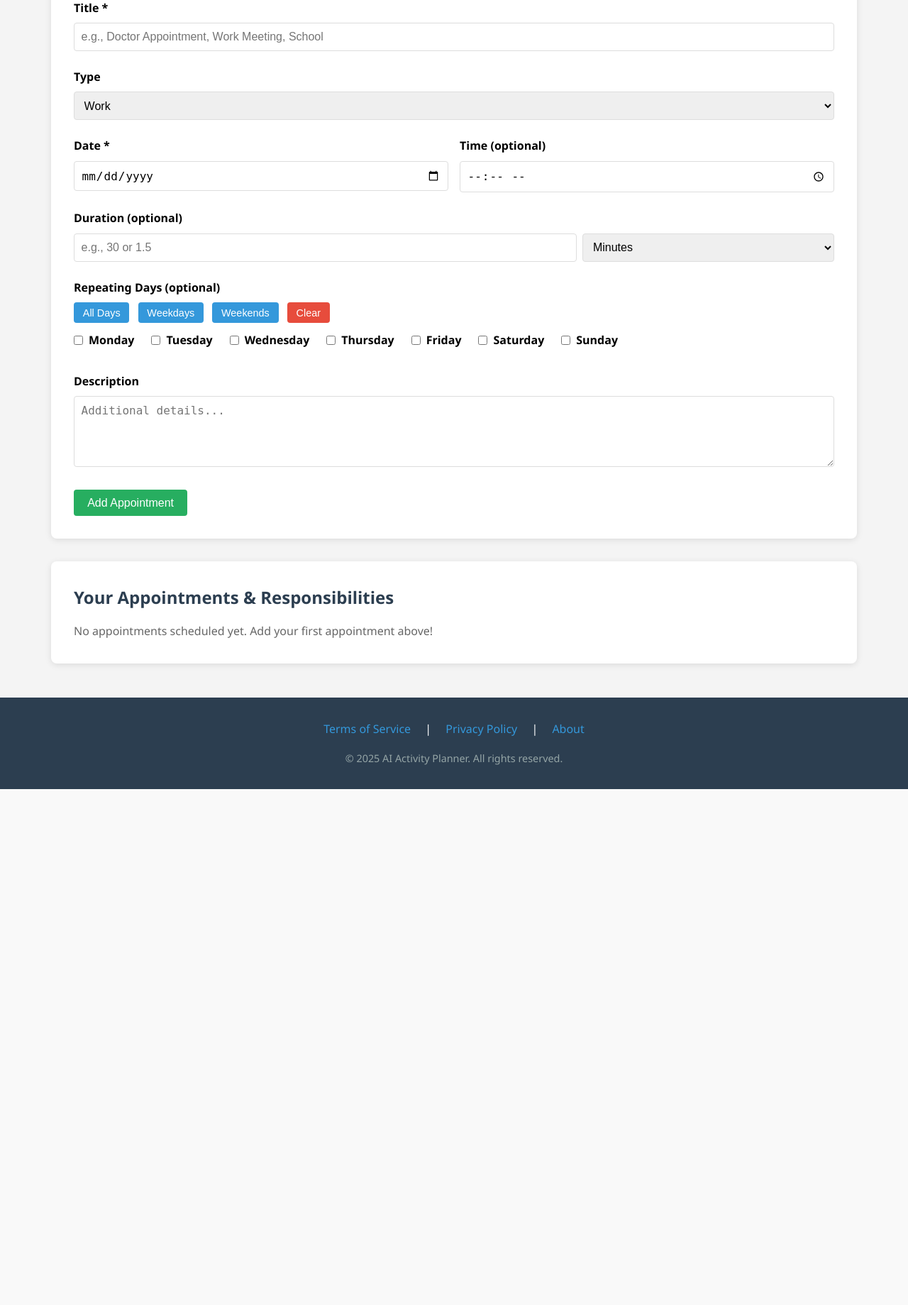
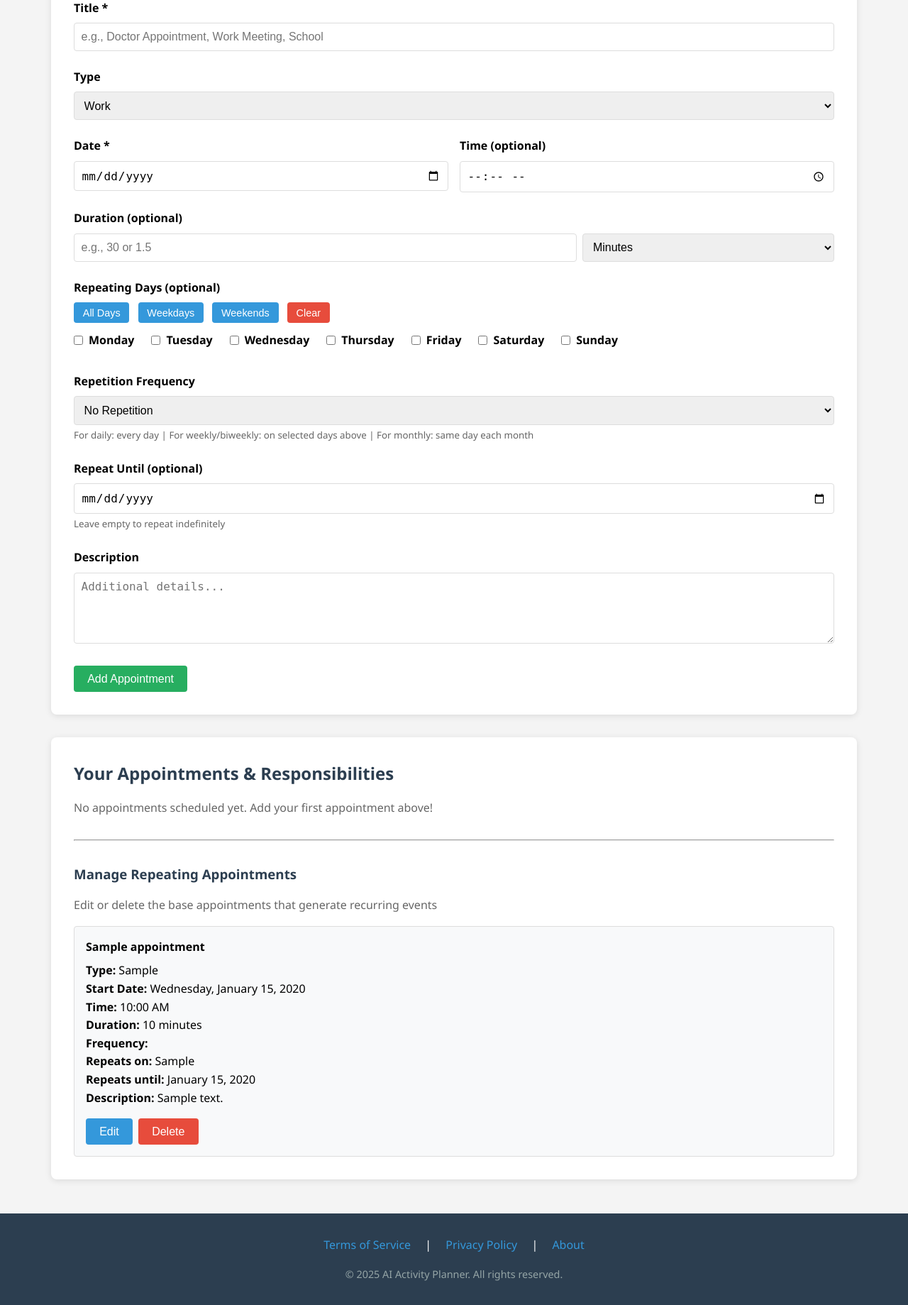
Before and after one commit to gyampols/Ai-Activity-Planner, a Flask app: page /log in a window 1280 px wide. Shown: the part 2267-4106 px from the top of the page at 71% size. Before the commit the page ends 3379 px from the top, so only its background shows below. Run offline with Flask 3, Linux system fonts and the light colour scheme; a user stored in the database is signed in; tables that the repository leaves empty hold one stand-in row (values such as "Sample post"); some libraries are stand-ins or nearby versions.

Commit message:
last commit

```diff
--- a/app.py
+++ b/app.py
@@ -162,6 +162,16 @@ def _apply_schema_migrations() -> None:
             ADD COLUMN IF NOT EXISTS additional_information TEXT;
         '''))
 
+        # Add repeating event frequency and end date fields
+        db.session.execute(db.text('''
+            ALTER TABLE appointment
+            ADD COLUMN IF NOT EXISTS repeat_frequency VARCHAR(20);
+        '''))
+        db.session.execute(db.text('''
+            ALTER TABLE appointment
+            ADD COLUMN IF NOT EXISTS repeat_until DATE;
+        '''))
+
         db.session.commit()
         logger.info("Database migrations completed successfully")
     except Exception as e:
--- a/routes/activities.py
+++ b/routes/activities.py
@@ -15,16 +15,30 @@ activities_bp = Blueprint('activities', __name__)
 @login_required
 def log():
     """Display user's activities and upcoming appointments."""
+    from datetime import timedelta
+
     activities = Activity.query.filter_by(user_id=current_user.id).all()
 
-    # Only show appointments from today onwards
+    # Get all appointments for the user (including repeating ones)
+    all_appointments = Appointment.query.filter_by(user_id=current_user.id).all()
+
+    # Expand repeating appointments into individual occurrences
+    # Show appointments for the next 90 days
     today = date.today()
-    appointments = Appointment.query.filter(
-        Appointment.user_id == current_user.id,
-        Appointment.date >= today
-    ).order_by(Appointment.date.asc()).all()
+    end_date = today + timedelta(days=90)
 
-    return render_template('log.html', activities=activities, appointments=appointments)
+    expanded_appointments = []
+    for apt in all_appointments:
+        occurrences = apt.get_occurrences(today, end_date)
+        expanded_appointments.extend(occurrences)
+
+    # Sort by date and time
+    expanded_appointments.sort(key=lambda x: (x['date'], x['time'] if x['time'] else dt.min.time()))
+
+    return render_template('log.html',
+                         activities=activities,
+                         appointments=expanded_appointments,
+                         base_appointments=all_appointments)  # For editing/deleting
 
 
 @activities_bp.route('/add_activity', methods=['POST'])
@@ -110,6 +124,8 @@ def add_appointment():
     duration_unit = request.form.get('duration_unit', 'minutes')
     description = request.form.get('description', '').strip()
     repeating_days = request.form.getlist('repeating_days')
+    repeat_frequency = request.form.get('repeat_frequency', '').strip()
+    repeat_until_str = request.form.get('repeat_until', '').strip()
 
     if not title or not date_str:
         flash('Title and date are required!', 'error')
@@ -145,8 +161,28 @@ def add_appointment():
             flash('Duration must be a valid number!', 'error')
             return redirect(url_for('activities.log'))
 
+    # Parse repeat until date if provided
+    repeat_until_date = None
+    if repeat_until_str:
+        try:
+            repeat_until_date = dt.strptime(repeat_until_str, '%Y-%m-%d').date()
+            if repeat_until_date < appointment_date:
+                flash('Repeat until date must be after the start date!', 'error')
+                return redirect(url_for('activities.log'))
+        except ValueError:
+            flash('Invalid repeat until date format!', 'error')
+            return redirect(url_for('activities.log'))
+
     # Join repeating days with comma
     repeating_days_str = ','.join(repeating_days) if repeating_days else None
+
+    # Validate frequency and repeating days combination
+    if repeat_frequency and repeat_frequency != 'none':
+        if not repeating_days_str and repeat_frequency in ['weekly', 'biweekly']:
+            flash('Please select at least one day for weekly/biweekly repetition!', 'error')
+            return redirect(url_for('activities.log'))
+    else:
+        repeat_frequency = None  # Clear frequency if set to 'none'
 
     appointment = Appointment(
         user_id=current_user.id,
@@ -156,7 +192,9 @@ def add_appointment():
         time=appointment_time,
         duration_minutes=duration_minutes,
         description=description[:1000] if description else None,
-        repeating_days=repeating_days_str
+        repeating_days=repeating_days_str,
+        repeat_frequency=repeat_frequency,
+        repeat_until=repeat_until_date
     )
 
     db.session.add(appointment)
@@ -255,6 +293,8 @@ def edit_appointment(appointment_id):
     duration_unit = request.form.get('duration_unit', 'minutes')
     description = request.form.get('description', '').strip()
     repeating_days = request.form.getlist('repeating_days')
+    repeat_frequency = request.form.get('repeat_frequency', '').strip()
+    repeat_until_str = request.form.get('repeat_until', '').strip()
 
     if not title or not date_str:
         flash('Title and date are required!', 'error')
@@ -290,6 +330,26 @@ def edit_appointment(appointment_id):
             flash('Duration must be a valid number!', 'error')
             return redirect(url_for('activities.log'))
 
+    # Parse repeat until date if provided
+    repeat_until_date = None
+    if repeat_until_str:
+        try:
+            repeat_until_date = dt.strptime(repeat_until_str, '%Y-%m-%d').date()
+            if repeat_until_date < appointment_date:
+                flash('Repeat until date must be after the start date!', 'error')
+                return redirect(url_for('activities.log'))
+        except ValueError:
+            flash('Invalid repeat until date format!', 'error')
+            return redirect(url_for('activities.log'))
+
+    # Validate frequency and repeating days combination
+    if repeat_frequency and repeat_frequency != 'none':
+        if not repeating_days and repeat_frequency in ['weekly', 'biweekly']:
+            flash('Please select at least one day for weekly/biweekly repetition!', 'error')
+            return redirect(url_for('activities.log'))
+    else:
+        repeat_frequency = None  # Clear frequency if set to 'none'
+
     # Update appointment fields
     appointment.title = title[:200]
     appointment.appointment_type = appointment_type if appointment_type else 'Other'
@@ -298,6 +358,8 @@ def edit_appointment(appointment_id):
     appointment.duration_minutes = duration_minutes
     appointment.description = description[:1000] if description else None
     appointment.repeating_days = ','.join(repeating_days) if repeating_days else None
+    appointment.repeat_frequency = repeat_frequency
+    appointment.repeat_until = repeat_until_date
 
     db.session.commit()
     flash('Appointment updated successfully!', 'success')
--- a/templates/log.html
+++ b/templates/log.html
@@ -356,6 +356,28 @@
         </div>
 
         <div class="form-group">
+            <label for="repeat_frequency">Repetition Frequency</label>
+            <select id="repeat_frequency" name="repeat_frequency">
+                <option value="none">No Repetition</option>
+                <option value="daily">Daily</option>
+                <option value="weekly">Weekly</option>
+                <option value="biweekly">Every 2 Weeks</option>
+                <option value="monthly">Monthly</option>
+            </select>
+            <small style="color: #666; display: block; margin-top: 0.25rem;">
+                For daily: every day | For weekly/biweekly: on selected days above | For monthly: same day each month
+            </small>
+        </div>
+
+        <div class="form-group">
+            <label for="repeat_until">Repeat Until (optional)</label>
+            <input type="date" id="repeat_until" name="repeat_until" placeholder="Leave empty for no end date">
+            <small style="color: #666; display: block; margin-top: 0.25rem;">
+                Leave empty to repeat indefinitely
+            </small>
+        </div>
+
+        <div class="form-group">
             <label for="appointment_description">Description</label>
             <textarea id="appointment_description" name="description" placeholder="Additional details..."></textarea>
         </div>
@@ -369,8 +391,13 @@
     {% if appointments %}
         <div style="display: grid; gap: 1rem; margin-top: 1rem;">
             {% for appointment in appointments %}
-                <div style="border: 1px solid #ddd; padding: 1rem; border-radius: 4px; background: {% if appointment.appointment_type == 'Work' %}#fff3cd{% elif appointment.appointment_type == 'School' %}#d1ecf1{% elif appointment.appointment_type == 'Doctor' %}#f8d7da{% elif appointment.appointment_type == 'Plans' %}#d4edda{% else %}#f8f9fa{% endif %};">
-                    <h3 style="margin-bottom: 0.5rem;">{{ appointment.title }}</h3>
+                <div style="border: 1px solid #ddd; padding: 1rem; border-radius: 4px; background: {% if appointment.appointment_type == 'Work' %}#fff3cd{% elif appointment.appointment_type == 'School' %}#d1ecf1{% elif appointment.appointment_type == 'Medical' %}#f8d7da{% elif appointment.appointment_type == 'Social' %}#d4edda{% else %}#f8f9fa{% endif %};">
+                    <h3 style="margin-bottom: 0.5rem;">
+                        {{ appointment.title }}
+                        {% if appointment.is_repeating %}
+                            <span style="font-size: 0.8rem; color: #666; font-weight: normal;">🔁 Recurring</span>
+                        {% endif %}
+                    </h3>
                     <p><strong>Type:</strong> {{ appointment.appointment_type }}</p>
                     <p><strong>Date:</strong> {{ appointment.date.strftime('%A, %B %d, %Y') }}</p>
                     {% if appointment.time %}
@@ -379,33 +406,78 @@
                     {% if appointment.duration_minutes %}
                         <p><strong>Duration:</strong> {{ appointment.duration_minutes }} minutes</p>
                     {% endif %}
-                    {% if appointment.repeating_days %}
-                        <p><strong>Repeats on:</strong> {{ appointment.repeating_days }}</p>
-                    {% endif %}
                     {% if appointment.description %}
                         <p><strong>Description:</strong> {{ appointment.description }}</p>
                     {% endif %}
+                </div>
+            {% endfor %}
+        </div>
+    {% else %}
+        <p style="margin-top: 1rem; color: #666;">No appointments scheduled yet. Add your first appointment above!</p>
+    {% endif %}
+
+    <hr style="margin: 2rem 0;">
+
+    <h3>Manage Repeating Appointments</h3>
+    <p style="color: #666; margin-bottom: 1rem;">Edit or delete the base appointments that generate recurring events</p>
+    {% if base_appointments %}
+        <div style="display: grid; gap: 1rem; margin-top: 1rem;">
+            {% for apt in base_appointments %}
+                <div style="border: 1px solid #ddd; padding: 1rem; border-radius: 4px; background: #f8f9fa;">
+                    <h4 style="margin-bottom: 0.5rem;">{{ apt.title }}</h4>
+                    <p><strong>Type:</strong> {{ apt.appointment_type }}</p>
+                    <p><strong>Start Date:</strong> {{ apt.date.strftime('%A, %B %d, %Y') }}</p>
+                    {% if apt.time %}
+                        <p><strong>Time:</strong> {{ apt.time.strftime('%I:%M %p') }}</p>
+                    {% endif %}
+                    {% if apt.duration_minutes %}
+                        <p><strong>Duration:</strong> {{ apt.duration_minutes }} minutes</p>
+                    {% endif %}
+                    {% if apt.repeat_frequency %}
+                        <p><strong>Frequency:</strong>
+                            {% if apt.repeat_frequency == 'daily' %}Daily
+                            {% elif apt.repeat_frequency == 'weekly' %}Weekly
+                            {% elif apt.repeat_frequency == 'biweekly' %}Every 2 Weeks
+                            {% elif apt.repeat_frequency == 'monthly' %}Monthly
+                            {% endif %}
+                        </p>
+                    {% endif %}
+                    {% if apt.repeating_days %}
+                        <p><strong>Repeats on:</strong> {{ apt.repeating_days }}</p>
+                    {% endif %}
+                    {% if apt.repeat_until %}
+                        <p><strong>Repeats until:</strong> {{ apt.repeat_until.strftime('%B %d, %Y') }}</p>
+                    {% else %}
+                        {% if apt.repeat_frequency %}
+                            <p><strong>Repeats:</strong> Indefinitely</p>
+                        {% endif %}
+                    {% endif %}
+                    {% if apt.description %}
+                        <p><strong>Description:</strong> {{ apt.description }}</p>
+                    {% endif %}
                     <div style="margin-top: 1rem; display: flex; gap: 0.5rem;">
                         <button type="button" class="btn btn-primary"
-                                data-appointment-id="{{ appointment.id }}"
-                                data-appointment-title="{{ appointment.title }}"
-                                data-appointment-type="{{ appointment.appointment_type }}"
-                                data-appointment-date="{{ appointment.date.strftime('%Y-%m-%d') }}"
-                                data-appointment-time="{{ appointment.time.strftime('%H:%M') if appointment.time else '' }}"
-                                data-appointment-duration="{{ appointment.duration_minutes or 0 }}"
-                                data-appointment-description="{{ appointment.description or '' }}"
-                                data-appointment-repeating-days="{{ appointment.repeating_days or '' }}"
+                                data-appointment-id="{{ apt.id }}"
+                                data-appointment-title="{{ apt.title }}"
+                                data-appointment-type="{{ apt.appointment_type }}"
+                                data-appointment-date="{{ apt.date.strftime('%Y-%m-%d') }}"
+                                data-appointment-time="{{ apt.time.strftime('%H:%M') if apt.time else '' }}"
+                                data-appointment-duration="{{ apt.duration_minutes or 0 }}"
+                                data-appointment-description="{{ apt.description or '' }}"
+                                data-appointment-repeating-days="{{ apt.repeating_days or '' }}"
+                                data-appointment-repeat-frequency="{{ apt.repeat_frequency or 'none' }}"
+                                data-appointment-repeat-until="{{ apt.repeat_until.strftime('%Y-%m-%d') if apt.repeat_until else '' }}"
                                 onclick="openEditAppointmentModal(this)">Edit</button>
-                        <form method="POST" action="{{ url_for('activities.delete_appointment', appointment_id=appointment.id) }}" style="display: inline;">
+                        <form method="POST" action="{{ url_for('activities.delete_appointment', appointment_id=apt.id) }}" style="display: inline;">
                             <input type="hidden" name="csrf_token" value="{{ csrf_token() }}"/>
-                            <button type="submit" class="btn btn-danger" onclick="return confirm('Are you sure you want to delete this appointment?')">Delete</button>
+                            <button type="submit" class="btn btn-danger" onclick="return confirm('Are you sure you want to delete this appointment? This will remove all future occurrences.')">Delete</button>
                         </form>
                     </div>
                 </div>
             {% endfor %}
         </div>
     {% else %}
-        <p style="margin-top: 1rem; color: #666;">No appointments scheduled yet. Add your first appointment above!</p>
+        <p style="color: #666;">No base appointments</p>
     {% endif %}
 </div>
 
@@ -540,6 +612,23 @@
                 </div>
             </div>
             <div class="form-group">
+                <label for="edit_repeat_frequency">Repetition Frequency</label>
+                <select id="edit_repeat_frequency" name="repeat_frequency">
+                    <option value="none">No Repetition</option>
+                    <option value="daily">Daily</option>
+                    <option value="weekly">Weekly</option>
+                    <option value="biweekly">Every 2 Weeks</option>
+                    <option value="monthly">Monthly</option>
+                </select>
+            </div>
+            <div class="form-group">
+                <label for="edit_repeat_until">Repeat Until (optional)</label>
+                <input type="date" id="edit_repeat_until" name="repeat_until">
+                <small style="color: #666; display: block; margin-top: 0.25rem;">
+                    Leave empty to repeat indefinitely
+                </small>
+            </div>
+            <div class="form-group">
                 <label>Description</label>
                 <textarea name="description" id="edit_appointment_description"></textarea>
             </div>
@@ -628,6 +717,8 @@ function openEditAppointmentModal(button) {
     const duration = parseInt(button.dataset.appointmentDuration) || 0;
     const description = button.dataset.appointmentDescription;
     const repeatingDays = button.dataset.appointmentRepeatingDays;
+    const repeatFrequency = button.dataset.appointmentRepeatFrequency || 'none';
+    const repeatUntil = button.dataset.appointmentRepeatUntil;
 
     document.getElementById('editAppointmentForm').action = `/edit_appointment/${id}`;
     document.getElementById('edit_appointment_title').value = title;
@@ -656,6 +747,12 @@ function openEditAppointmentModal(button) {
     dayCheckboxes.forEach(cb => {
         cb.checked = selectedDays.includes(cb.value);
     });
+
+    // Set repetition frequency
+    document.getElementById('edit_repeat_frequency').value = repeatFrequency;
+
+    // Set repeat until date
+    document.getElementById('edit_repeat_until').value = repeatUntil;
 
     document.getElementById('editAppointmentModal').style.display = 'block';
 }
```
Also changed, not shown: models.py (+152 -1 lines), routes/planning.py (+146 -26 lines), utils/helpers.py (+42 -15 lines).
